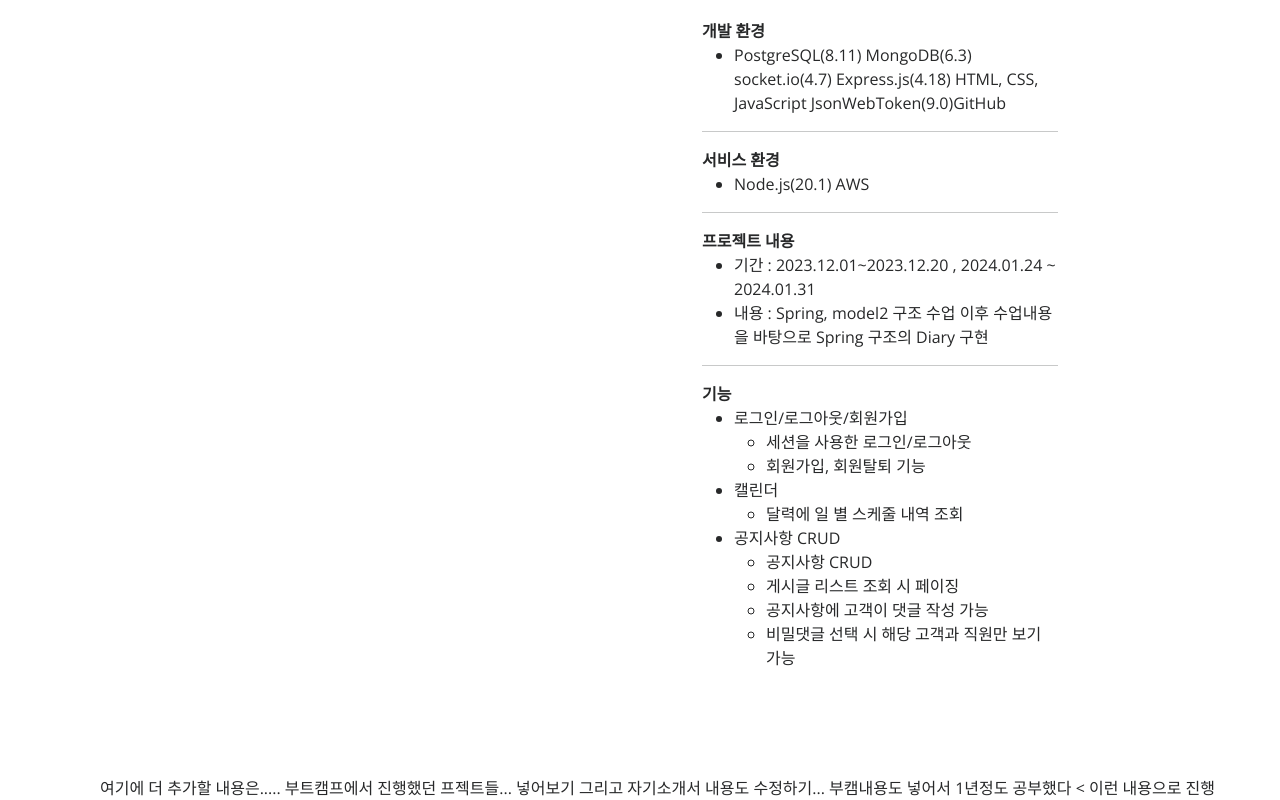
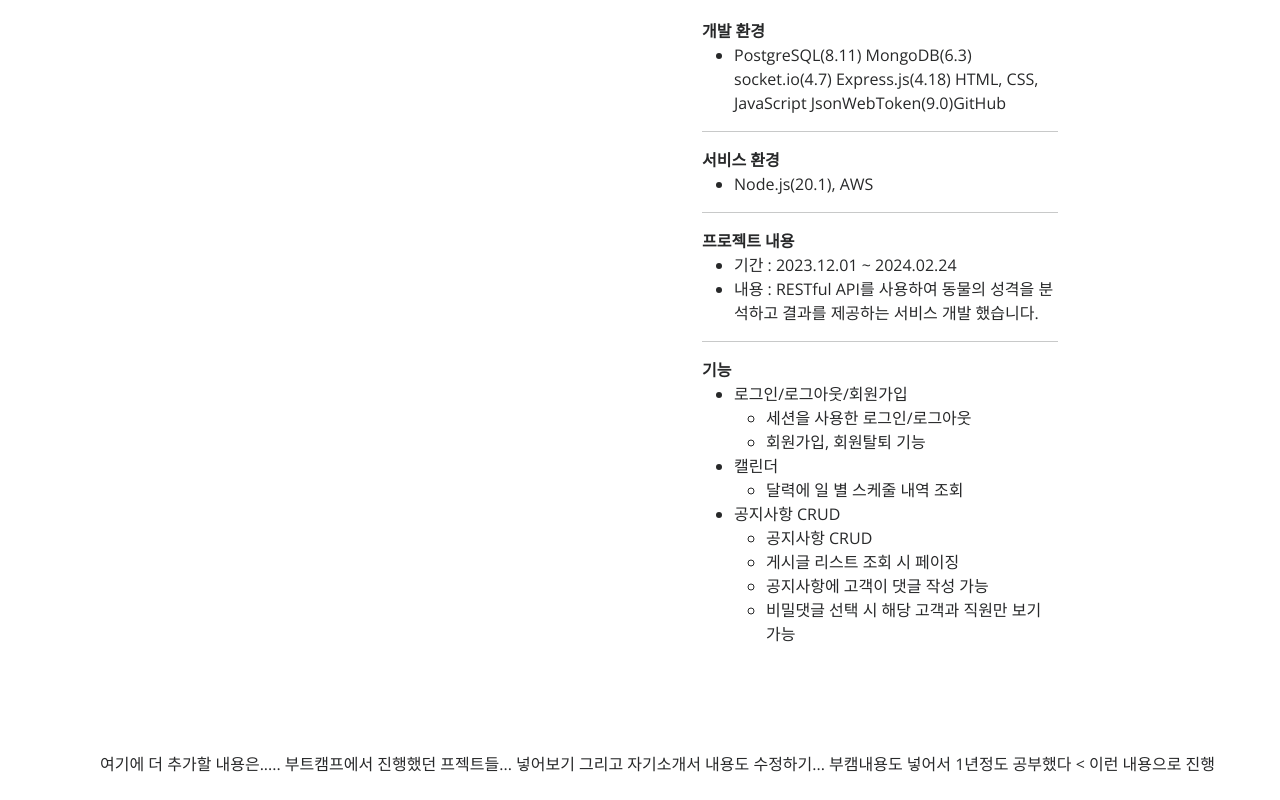
Before and after one commit to Guinsu/guinsu.github.io, a plain HTML site: page index.html in a window 1280 px wide. Shown: the part 5798-6598 px from the top of the page. After the commit the page ends 6574 px from the top, so only its background shows below. Drawn offline with nearby package versions, Linux system fonts and the light colour scheme.

Commit message:
peti 프로젝트 내용 수정

```diff
--- a/index.html
+++ b/index.html
@@ -580,16 +580,16 @@
 								<hr>
 								<b>서비스 환경</b><br>
 								<ul>
-									<li>Node.js(20.1)
+									<li>Node.js(20.1),
 									AWS</li>
 								</ul>
 
 								<hr>
 								<b>프로젝트 내용</b><br>
 								<ul>
-									<li>기간 : 2023.12.01~2023.12.20 , 2024.01.24 ~ 2024.01.31</li>
+									<li>기간 : 2023.12.01 ~ 2024.02.24 </li>
 									<li>
-										내용 : Spring, model2 구조 수업 이후 수업내용을 바탕으로 Spring 구조의 Diary 구현
+										내용 : RESTful API를 사용하여 동물의 성격을 분석하고 결과를 제공하는 서비스 개발 했습니다.<br>
 									</li>
 								</ul>
 								<hr>
```
